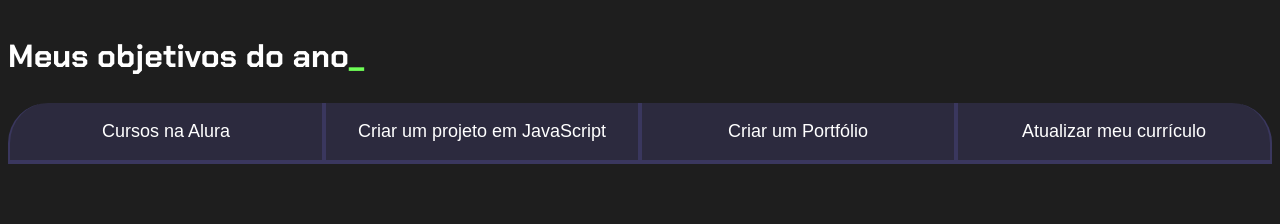
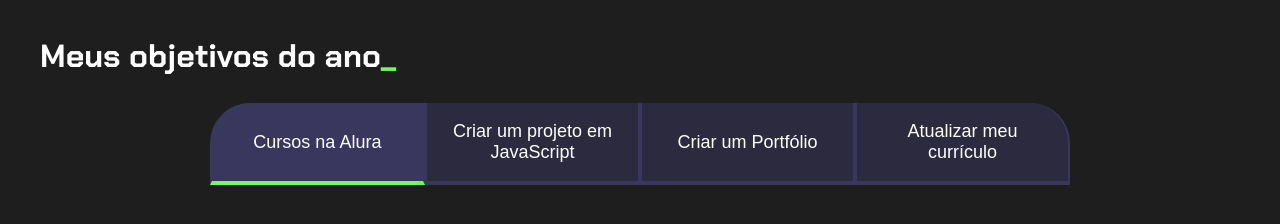
Before and after one commit to LucasEmanuelBatistaRank/Programa-o, a plain HTML site: page index.html in a window 1280 px wide. Drawn offline with Linux system fonts and the light colour scheme.

Commit message:
Add files via upload

```diff
--- a/index.html
+++ b/index.html
@@ -12,16 +12,18 @@
     </head>
 
     <body>
-        <section class="conteudo-principal"> </section>
+        <section class="conteudo-principal">
         <h2 class="titulo-principal"> Meus objetivos do ano<span>_</span> </h2>
-        <div class="botoes">
-            <button class="botao">Cursos na Alura</button>
-            <button class="botao">Criar um projeto em JavaScript</button>
-            <button class="botao">Criar um Portfólio</button>
-            <button class="botao">Atualizar meu currículo</button>
+            <div class="botoes">
+                 <button class="botao ativo">Cursos na Alura</button>
+                <button class="botao">Criar um projeto em JavaScript</button>
+                 <button class="botao">Criar um Portfólio</button>
+                <button class="botao">Atualizar meu currículo</button>
 
 
-        </div>
+            </div>
+            <script src="main.js"></script>
+    </section>
 
 
 
--- a/main.js
+++ b/main.js
@@ -1 +1,2 @@
 const botoes = querySelectorAll(". botao");
+console.log(botoes);
```
